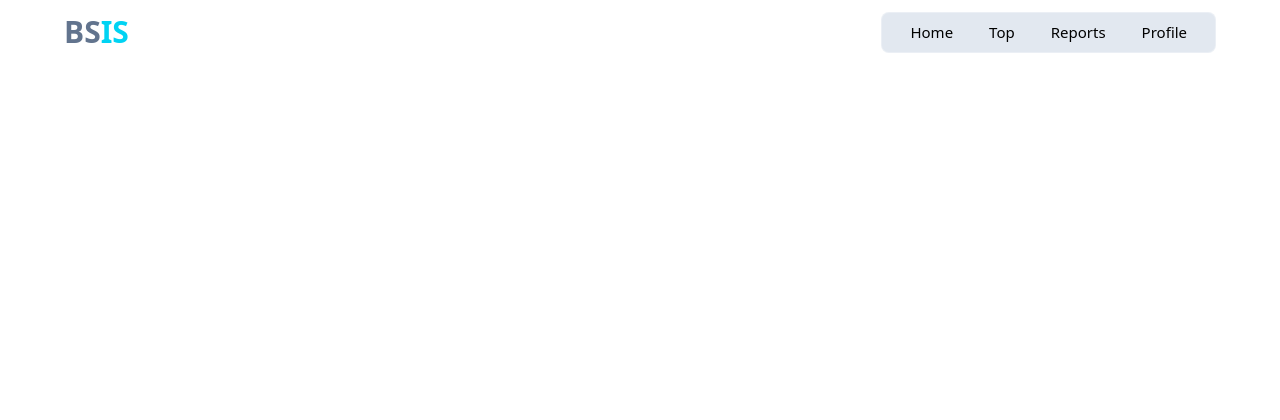
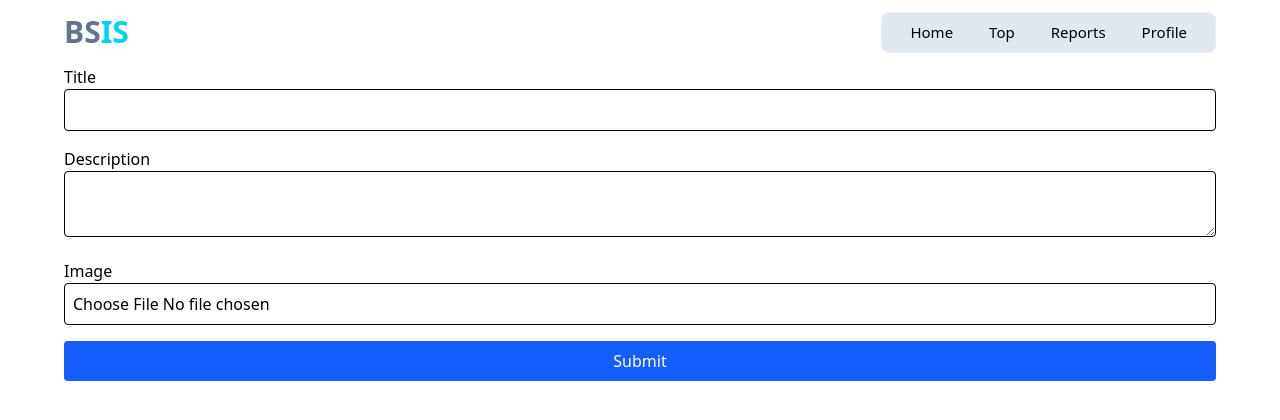
Before and after one commit to vanhellsing102/bsis, a Next.js app: page /u/1 in a window 1280 px wide. Shown: the top 420 px of the page. Built offline with nearby package versions, Linux system fonts and the light colour scheme; no server answers.

Commit message:
database insert

```diff
--- /dev/null
+++ b/libs/models/post.model.js
@@ -0,0 +1,27 @@
+import mongoose, { model, models } from "mongoose";
+
+const PostSchema = new mongoose.Schema({
+    userId:{
+        type: String,
+        required: true,
+    },
+    title:{
+        type: String,
+        required: true,
+    },
+    description:{
+        type: String,
+        required: true,
+    },
+    image:{
+        type: String,
+        required: true,
+    },
+    location: {
+        type: String,
+        required: true
+    }
+}, {timestamps: true})
+
+const Post = models?.Post || model("Post", PostSchema);
+export default Post;
--- a/src/AuthContext/AuthContextProvider.jsx
+++ b/src/AuthContext/AuthContextProvider.jsx
@@ -26,7 +26,7 @@ const AuthContextProvider = ({children}) => {
         const usSubscribe = onAuthStateChanged(auth, (currentUser) =>{
             setLoading(false);
             setUser(currentUser);
-            console.log(currentUser);
+            // console.log(currentUser);
         })
         return () =>{
             return usSubscribe();
--- /dev/null
+++ b/src/app/api/createPost/route.js
@@ -0,0 +1,16 @@
+import { NextResponse } from "next/server";
+import Post from "../../../../libs/models/post.model";
+import connectDb from '../../../../utils/connectDb.ts';
+
+export const POST = async(request) =>{
+    try {
+        await connectDb();
+        const newPost = await request.json();
+        console.log(newPost)
+        await Post.create(newPost);
+        return NextResponse.json({message: "Posted Successfully"}, {status: 200});
+    } catch (error) {
+        console.log(error);
+        return NextResponse.json({message: "Cann't create post"}, {status: 301});
+    }
+}
--- /dev/null
+++ b/src/app/u/[userId]/page.jsx
@@ -0,0 +1,88 @@
+"use client";
+import { useForm } from "react-hook-form";
+import React, { useEffect, useState } from "react";
+import axios from "axios";
+
+const page = ({ params }) => {
+  const {userId} = React.use(params);
+  const {
+    register,
+    handleSubmit,
+    formState: { errors },
+    reset,
+    watch
+  } = useForm();
+  const [image, setImage] = useState(null);
+  const onSubmit = async(data) => {
+    const title = data.title;
+    const description = data.description;
+    await axios.post('/api/createPost', {
+        userId,
+        title,
+        description,
+        image,
+        location: "Dhaka"
+      })
+      .then(res =>{
+        console.log(res.data.message);
+      })
+  };
+  const watchImageChanged = watch("image");
+  useEffect( () =>{
+    const imageFile = watchImageChanged?.[0];
+    if(!imageFile) return;
+    const reader = new FileReader();
+    reader.readAsDataURL(imageFile);
+    reader.onload = () =>{
+      // console.log(reader.result);
+      setImage(reader.result)
+    };
+  }, [watchImageChanged])
+  // console.log(image);
+  return (
+    <div>
+      <form onSubmit={handleSubmit(onSubmit)} className="space-y-4">
+        <div>
+          <label>Title</label>
+          <input
+            {...register("title")}
+            className="w-full p-2 border rounded"
+          />
+          {errors.title && (
+            <p className="text-red-500 text-sm">{errors.title.message}</p>
+          )}
+        </div>
+        <div>
+          <label>Description</label>
+          <textarea
+            {...register("description")}
+            className="w-full p-2 border rounded"
+          />
+          {errors.description && (
+            <p className="text-red-500 text-sm">{errors.description.message}</p>
+          )}
+        </div>
+
+        <div>
+          <label>Image</label>
+          <input
+            type="file"
+            {...register("image", { required: "Image is required" })}
+            className="w-full p-2 border rounded"
+          />
+          {errors.image && (
+            <p className="text-red-500 text-sm">{errors.image.message}</p>
+          )}
+        </div>
+        <button
+          type="submit"
+          className="w-full bg-blue-600 text-white py-2 rounded hover:bg-blue-700"
+        >
+          Submit
+        </button>
+      </form>
+    </div>
+  );
+};
+
+export default page;
--- a/src/app/u/[userId]/page.tsx
+++ /dev/null
@@ -1,12 +0,0 @@
-
-
-const page = ({params}) => {
-    const {userId} = params;
-    return (
-        <div>
-
-        </div>
-    );
-};
-
-export default page;
--- a/tsconfig.json
+++ b/tsconfig.json
@@ -22,6 +22,6 @@
       "@/*": ["./src/*"]
     }
   },
-  "include": ["next-env.d.ts", "**/*.ts", "**/*.tsx", ".next/types/**/*.ts", "src/app/register/page.jsx", "src/AuthContext/AuthContextProvider.jsx", "libs/models/user.model.js"],
+  "include": ["next-env.d.ts", "**/*.ts", "**/*.tsx", ".next/types/**/*.ts", "src/app/register/page.jsx", "src/AuthContext/AuthContextProvider.jsx", "libs/models/user.model.js", "src/app/u/[userId]/page.jsx"],
   "exclude": ["node_modules"]
 }
```
